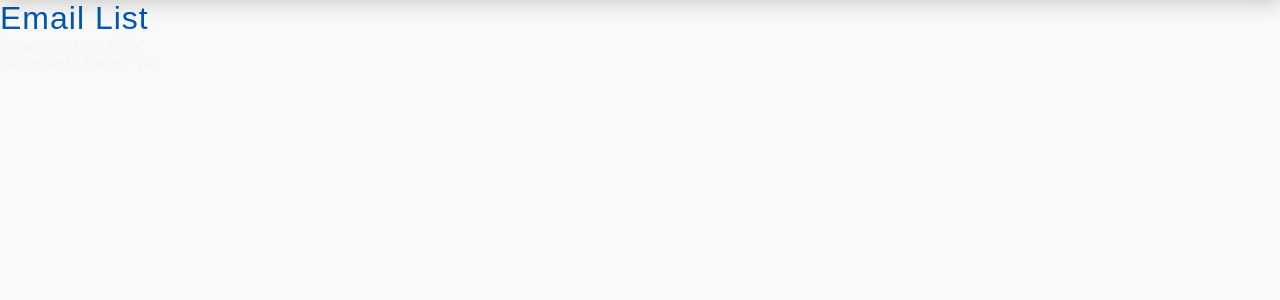
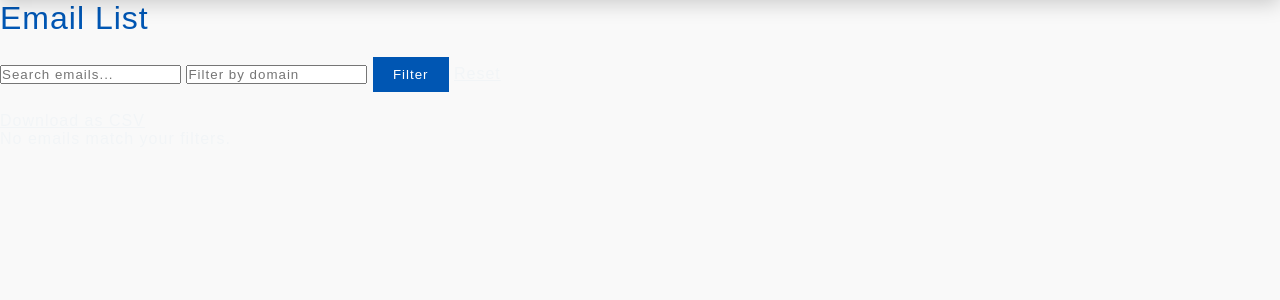
Before and after one commit to Mutukukioko/webscraper, a Django app: page /scrape/emails/ in a window 1280 px wide. Shown: the part 96-396 px from the top of the page. Run offline with Django 5.2, Linux system fonts and the light colour scheme; data that the repository does not hold is empty.

Commit message:
auto: Add search and domain filtering to the email list
Let users find a specific email or narrow results to one domain without loading everything.

```diff
--- a/scraper/templates/scraper/email_list.html
+++ b/scraper/templates/scraper/email_list.html
@@ -4,23 +4,31 @@
 
 {% block content %}
     <h1>Email List</h1>
-    <p><a href="{% url 'email_list' %}?export=csv">Download as CSV</a></p>
+    <form method="get" class="search-form">
+        <input type="text" name="q" value="{{ q }}" placeholder="Search emails...">
+        <input type="text" name="domain" value="{{ domain }}" placeholder="Filter by domain">
+        <button type="submit">Filter</button>
+        <a href="{% url 'email_list' %}">Reset</a>
+    </form>
+    <p>
+        <a href="{% url 'email_list' %}?{% if q %}q={{ q }}&{% endif %}{% if domain %}domain={{ domain }}&{% endif %}export=csv">Download as CSV</a>
+    </p>
     <ul>
         {% for email in page_obj %}
             <li>{{ email.email }} (from {{ email.url }})</li>
         {% empty %}
-            <li>No emails found yet.</li>
+            <li>No emails match your filters.</li>
         {% endfor %}
     </ul>
 
     {% if page_obj.has_other_pages %}
         <div class="pagination">
             {% if page_obj.has_previous %}
-                <a href="?page={{ page_obj.previous_page_number }}">&laquo; Previous</a>
+                <a href="?page={{ page_obj.previous_page_number }}&q={{ q }}&domain={{ domain }}">&laquo; Previous</a>
             {% endif %}
             <span>Page {{ page_obj.number }} of {{ page_obj.paginator.num_pages }}</span>
             {% if page_obj.has_next %}
-                <a href="?page={{ page_obj.next_page_number }}">Next &raquo;</a>
+                <a href="?page={{ page_obj.next_page_number }}&q={{ q }}&domain={{ domain }}">Next &raquo;</a>
             {% endif %}
         </div>
     {% endif %}
--- a/scraper/views.py
+++ b/scraper/views.py
@@ -22,12 +22,27 @@ def scrape_view(request):
     return render(request, "scraper/scrape.html", {"form": form})
 
 
+def _filtered_emails(request):
+    emails = Email.objects.all().order_by("email")
+    query = request.GET.get("q", "").strip()
+    domain = request.GET.get("domain", "").strip()
+    if query:
+        emails = emails.filter(email__icontains=query)
+    if domain:
+        emails = emails.filter(email__iendswith="@" + domain.lstrip("@"))
+    return emails, query, domain
+
+
 def email_list_view(request):
-    emails = Email.objects.all()
+    emails, query, domain = _filtered_emails(request)
     if request.GET.get("export") == "csv":
         return emails_to_csv_response(emails)
     page_obj = Paginator(emails, 50).get_page(request.GET.get("page"))
-    return render(request, "scraper/email_list.html", {"page_obj": page_obj})
+    return render(request, "scraper/email_list.html", {
+        "page_obj": page_obj,
+        "q": query,
+        "domain": domain,
+    })
 
 
 def stats_view(request):
```
Also changed, not shown: PROGRESS.md (+1 -1 lines).
